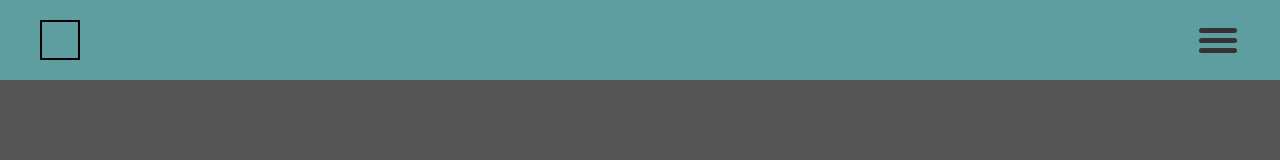
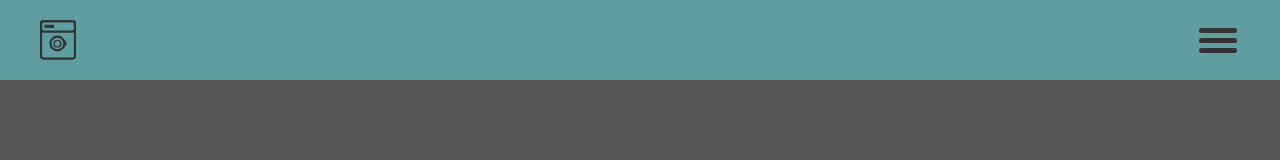
Before and after one commit to alfycode/naprawa-pralek-website, a React (Create React App) app: page / in a window 1280 px wide. Shown: the top 160 px of the page. Built offline with nearby package versions, Linux system fonts and the light colour scheme.

Commit message:
feat: implement LogoType component

```diff
--- a/src/components/Header/HeaderElements.js
+++ b/src/components/Header/HeaderElements.js
@@ -15,14 +15,15 @@ export const HeaderContainer = styled.header`
   padding: 0 2em;
   z-index: 999;
   overflow: hidden;
-
 `;
 export const LogoContainer = styled.div`
+  display: flex;
+  align-items: center;
+  cursor: pointer;
+`;
+export const LogoType = styled.img`
   height: 40px;
-  width: 40px;
-  border: 2px solid black;
 `;
-export const Logo = styled.img``;
 export const NavWrap = styled.ul`
   display: none;
 `;
@@ -44,14 +45,11 @@ export const BurgerContainer = styled.div`
 export const Burger = styled.div`
   width: 38px;
   height: 5px;
-  background-color: ${(props) =>
-    props.isOpen === true ? "transparent" : "#333"};
+  background-color: ${(props) => (props.isOpen === true ? "transparent" : "#333")};
   border-radius: 5px;
   transition: all 0.5s ease-in-out;
 
-  transform: translate(
-    ${(props) => (props.isOpen === true ? "-50px, 0px" : "0px, 0px;")}
-  );
+  transform: translate(${(props) => (props.isOpen === true ? "-50px, 0px" : "0px, 0px;")});
 
   &:after,
   &:before {
@@ -64,15 +62,11 @@ export const Burger = styled.div`
     transition: all 0.5s ease-in-out;
   }
   &:after {
-    transform: translate(
-        ${(props) => (props.isOpen === true ? "50px, 0px" : "0px, 10px")}
-      )
+    transform: translate(${(props) => (props.isOpen === true ? "50px, 0px" : "0px, 10px")})
       rotate(${(props) => (props.isOpen === true ? "45deg" : "0deg")});
   }
   &:before {
-    transform: translate(
-        ${(props) => (props.isOpen === true ? "50px, 0px" : "0px, -10px")}
-      )
+    transform: translate(${(props) => (props.isOpen === true ? "50px, 0px" : "0px, -10px")})
       rotate(${(props) => (props.isOpen === true ? "-45deg" : "0deg")});
   }
 `;
--- a/src/components/Header/index.js
+++ b/src/components/Header/index.js
@@ -1,10 +1,11 @@
-import React, { useState } from "react";
-import {AnimatePresence, motion } from "framer-motion";
+import React, {useState} from "react";
+import {AnimatePresence, motion} from "framer-motion";
+import LogoSrc from "../../img/logoType.svg";
 
 import {
   HeaderContainer,
   LogoContainer,
-  Logo,
+  LogoType as LogoType,
   NavWrap,
   NavContainer,
   NavLink,
@@ -17,10 +18,11 @@ const Header = () => {
   const setIsOpenHandler = () => {
     setisOpen(!isOpen);
   };
+  const redirectToHomePageHandler = () => {};
   return (
     <HeaderContainer>
-      <LogoContainer>
-        <Logo />
+      <LogoContainer onClick={redirectToHomePageHandler}>
+        <LogoType src={LogoSrc} />
       </LogoContainer>
       <NavWrap>
         <NavContainer>
@@ -31,9 +33,7 @@ const Header = () => {
       <BurgerContainer onClick={setIsOpenHandler}>
         <Burger isOpen={isOpen} />
       </BurgerContainer>
-      <AnimatePresence>
-      {isOpen && <MobileMenu setIsOpenHandler={setIsOpenHandler} />}
-      </AnimatePresence>
+      <AnimatePresence>{isOpen && <MobileMenu setIsOpenHandler={setIsOpenHandler} />}</AnimatePresence>
     </HeaderContainer>
   );
 };
```
Also changed, not shown: src/img/logoType.svg (added).
